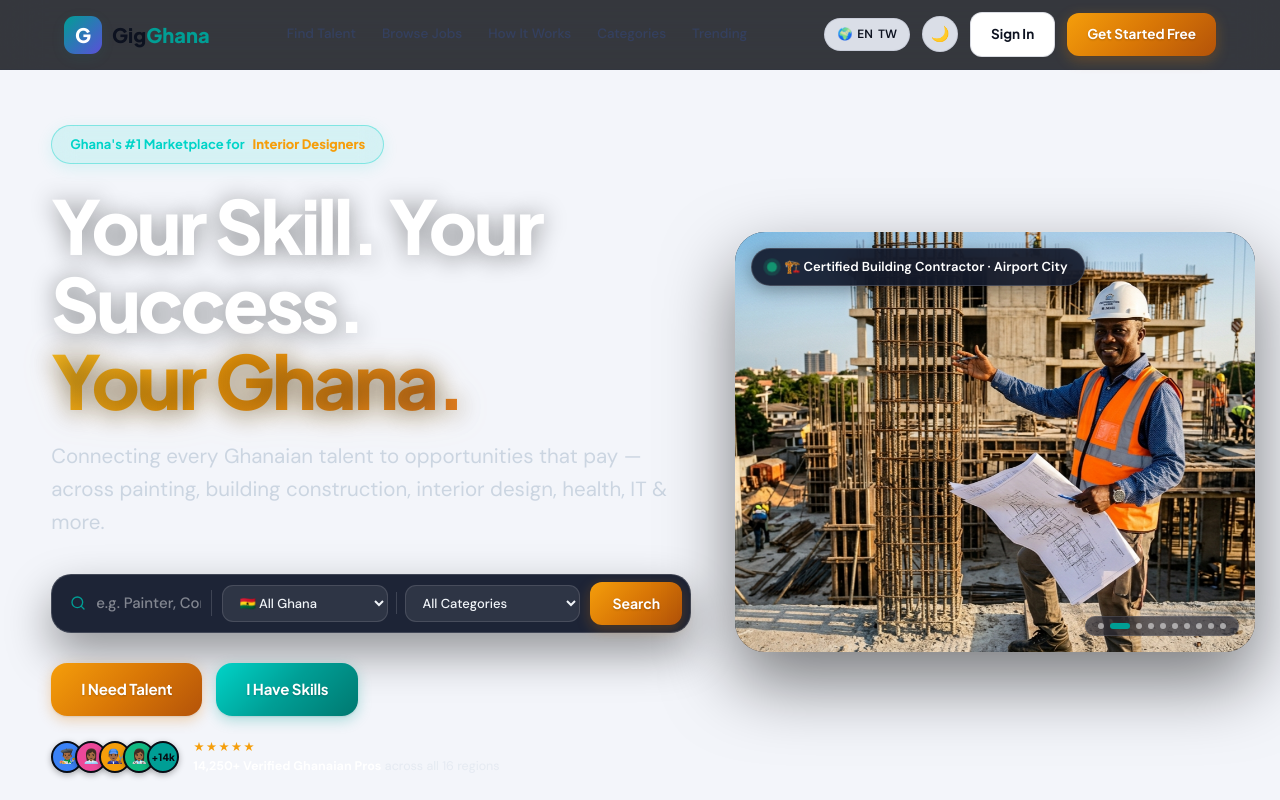
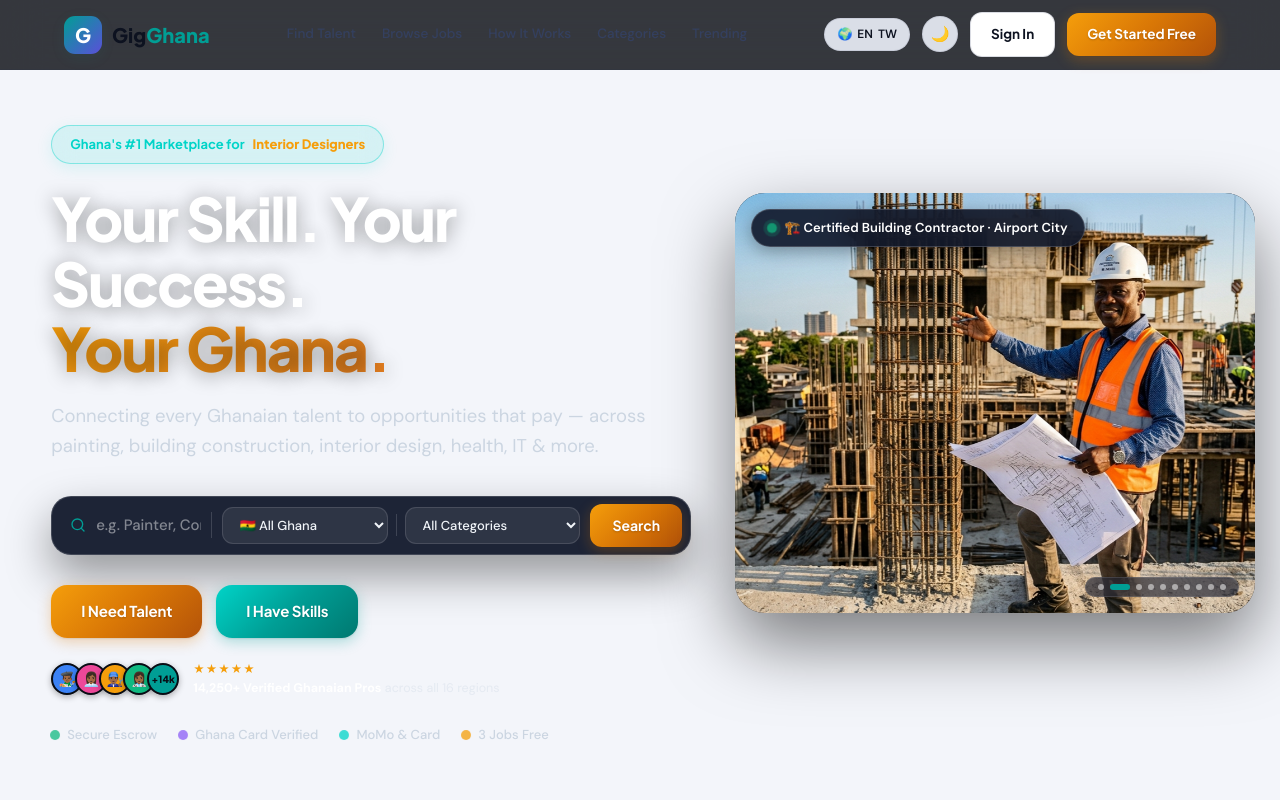
Before and after one commit to JoeVardyGC/GigGhana, a Next.js app: page / in a window 1280 px wide. Shown: the top 800 px of the page. Built offline with nearby package versions, Linux system fonts and the light colour scheme.

Commit message:
feat(typography): restore original PC/Desktop hero headline and subtitle font sizes while preserving mobile scale

```diff
--- a/app/globals.css
+++ b/app/globals.css
@@ -774,40 +774,39 @@ html.dark .ticker-text, [data-theme="dark"] .ticker-text {
 }
 
 .hero-title {
-  font-size: clamp(40px, 5.8vw, 76px);
-  font-weight: 900;
-  line-height: 1.04;
-  letter-spacing: -0.038em;
-  margin-bottom: 22px;
+  font-size: clamp(36px, 4.8vw, 60px);
+  font-weight: 800;
+  line-height: 1.08;
+  letter-spacing: -0.03em;
+  margin-bottom: 20px;
   animation: fadU 0.7s 0.1s ease both;
   color: #FFFFFF;
-  text-shadow: 0 2px 24px rgba(0, 0, 0, 0.45);
+  text-shadow: 0 2px 20px rgba(0, 0, 0, 0.4);
 }
 
 html.lm .hero-title, [data-theme="light"] .hero-title {
-  color: #0B1120 !important;
+  color: #0F172A !important;
   text-shadow: none;
 }
 
 html.dark .hero-title, [data-theme="dark"] .hero-title {
   color: #FFFFFF !important;
-  text-shadow: 0 2px 28px rgba(0, 0, 0, 0.55);
+  text-shadow: 0 2px 20px rgba(0, 0, 0, 0.4);
 }
 
 .hero-title .gold {
-  background: linear-gradient(135deg, #FBBF24, #F59E0B 40%, #E67E22);
+  background: linear-gradient(135deg, #F59E0B, #E67E22);
   -webkit-background-clip: text;
   -webkit-text-fill-color: transparent;
-  filter: drop-shadow(0 2px 14px rgba(245, 158, 11, 0.3));
 }
 
 .hero-sub {
-  font-size: clamp(16px, 1.8vw, 20.5px);
+  font-size: clamp(15.5px, 1.6vw, 18.5px);
   color: #CBD5E1;
-  max-width: 620px;
+  max-width: 600px;
   margin-bottom: 34px;
   animation: fadU 0.7s 0.2s ease both;
-  line-height: 1.62;
+  line-height: 1.65;
   font-weight: 400;
 }
 
```
